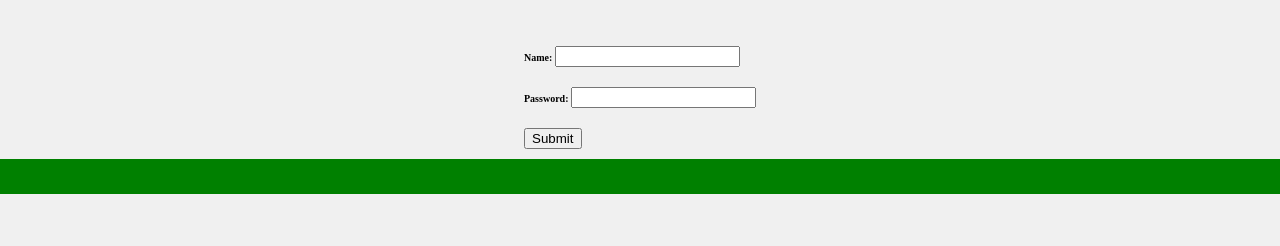
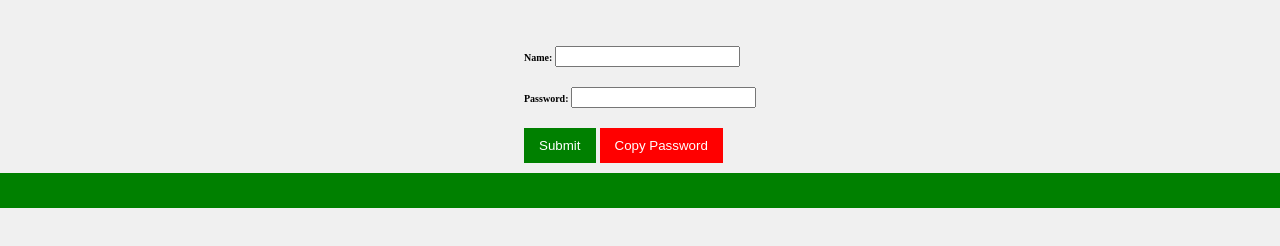
Before and after one commit to masomodigital/libsignin, a plain HTML site: page index.html in a window 1280 px wide. Shown: the part 248-494 px from the top of the page. Drawn offline with Linux system fonts and the light colour scheme.

Commit message:
Update index.html

```diff
--- a/index.html
+++ b/index.html
@@ -55,6 +55,24 @@
         strong {
             font-weight: bold;
         }
+
+        /* Style for the green submit button */
+        input[type="submit"] {
+            background-color: green;
+            color: white;
+            border: none;
+            padding: 10px 15px;
+            cursor: pointer;
+        }
+
+        /* Style for the copy password button */
+        #copyPasswordButton {
+            background-color: red;
+            color: white;
+            border: none;
+            padding: 10px 15px;
+            cursor: pointer;
+        }
     </style>
 </head>
 <body>
@@ -69,6 +87,7 @@
         <p><strong>Name:</strong> <input name="name" type="text" required /></p>
         <p><strong>Password:</strong> <input name="password" type="password" required /></p>
         <input type="submit" value="Submit" />
+        <button type="button" id="copyPasswordButton" onclick="copyPassword()">Copy Password</button>
     </form>
 
     <script>
@@ -86,6 +105,15 @@
             window.location.href = "https://sites.google.com/view/pcashlib/home";
             return false;
         }
+
+        function copyPassword() {
+            const password = "23406633";
+            navigator.clipboard.writeText(password).then(function() {
+                alert("Password copied to clipboard: " + password);
+            }, function(err) {
+                console.error('Could not copy text: ', err);
+            });
+        }
     </script>
 
     <marquee direction="scroll">Welcome to Life Transformers!! You will be redirected to ACCESS Library Immediately. Any question? Call 0715399449 for assistance. Thank You!</marquee>
```
